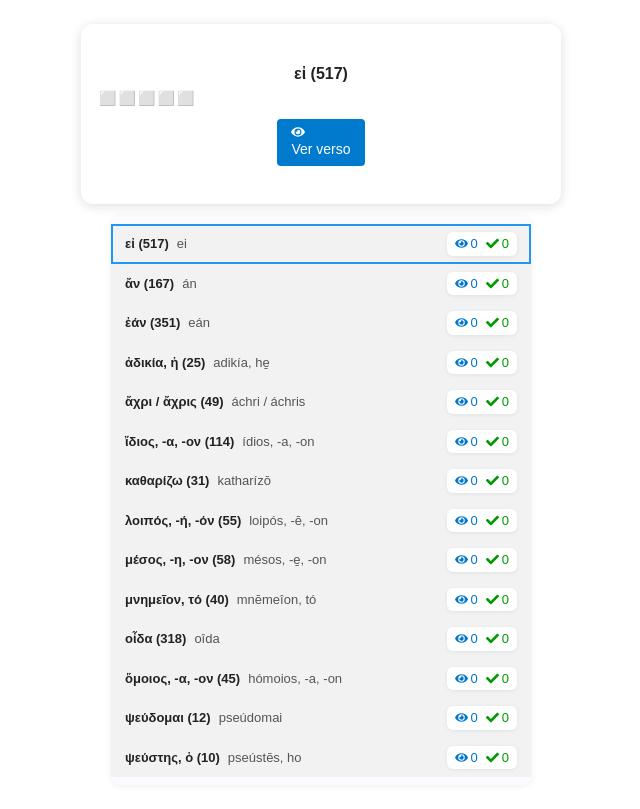
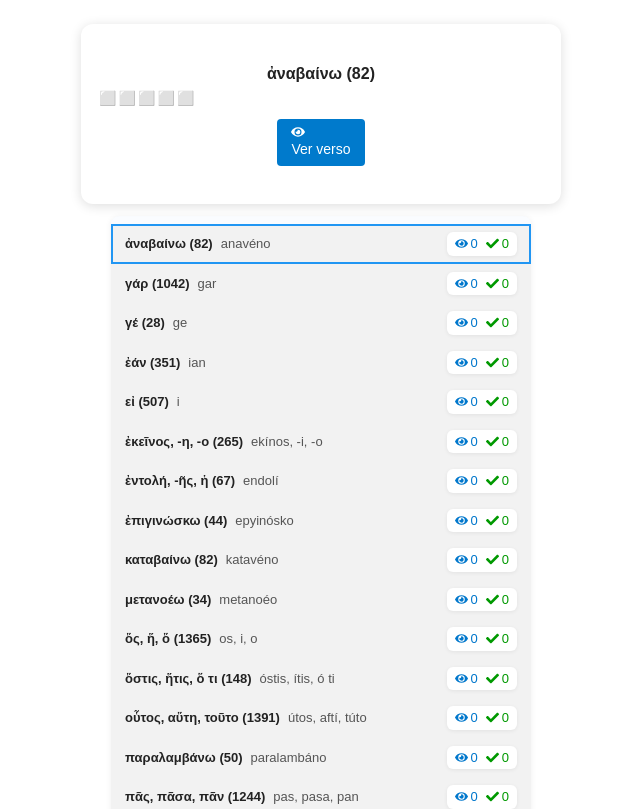
Before and after one commit to thiagobc2/glyphbrain, a Next.js app: page /viewcards in a window 1280 px wide. Shown: the top 809 px of the page, without its empty margins (319-959 px from the left). Built offline with nearby package versions, Linux system fonts and the light colour scheme.

Commit message:
add pages 125 and 126

```diff
--- a/src/app/viewcards/page.tsx
+++ b/src/app/viewcards/page.tsx
@@ -13,21 +13,44 @@ interface VocabularioItem {
 
 export default function ViewCards() {
   const initialVocabulary: VocabularioItem[] = React.useMemo(() => [
-  { palavra: "εἰ (517)", pronuncia: "ei", traducao: "se (c. o ind.)", tags: "517", views: 0, remembers: 0 },
-  { palavra: "ἄν (167)", pronuncia: "án", traducao: "part. condicional/eventualidade (não traduzida)", tags: "167", views: 0, remembers: 0 },
-  { palavra: "ἐάν (351)", pronuncia: "eán", traducao: "se (c. o subj.)", tags: "351", views: 0, remembers: 0 },
-  { palavra: "ἀδικία, ἡ (25)", pronuncia: "adikía, he̱", traducao: "injustiça, maldade", tags: "25", views: 0, remembers: 0 },
-  { palavra: "ἄχρι / ἄχρις (49)", pronuncia: "áchri / áchris", traducao: "até; até que (c. gen.)", tags: "49", views: 0, remembers: 0 },
-  { palavra: "ἴδιος, -α, -ον (114)", pronuncia: "ídios, -a, -on", traducao: "próprio", tags: "114", views: 0, remembers: 0 },
-  { palavra: "καθαρίζω (31)", pronuncia: "katharízō", traducao: "eu limpo, purifico [catarse]", tags: "31", views: 0, remembers: 0 },
-  { palavra: "λοιπός, -ή, -όν (55)", pronuncia: "loipós, -ē, -on", traducao: "restante; outro; adv.: daqui para frente; finalmente", tags: "55", views: 0, remembers: 0 },
-  { palavra: "μέσος, -η, -ον (58)", pronuncia: "mésos, -e̱, -on", traducao: "(que está) no meio; do meio", tags: "58", views: 0, remembers: 0 },
-  { palavra: "μνημεῖον, τό (40)", pronuncia: "mnēmeîon, tó", traducao: "túmulo, tumba", tags: "40", views: 0, remembers: 0 },
-  { palavra: "οἶδα (318)", pronuncia: "oîda", traducao: "sei, conheço (perfeito com sentido presente)", tags: "318", views: 0, remembers: 0 },
-  { palavra: "ὅμοιος, -α, -ον (45)", pronuncia: "hómoios, -a, -on", traducao: "semelhante [homônimo]", tags: "45", views: 0, remembers: 0 },
-  { palavra: "ψεύδομαι (12)", pronuncia: "pseúdomai", traducao: "eu minto; sou falso", tags: "12", views: 0, remembers: 0 },
-  { palavra: "ψεύστης, ὁ (10)", pronuncia: "pseústēs, ho", traducao: "mentiroso", tags: "10", views: 0, remembers: 0 }
+  { palavra: "ἀναβαίνω (82)", pronuncia: "anavéno", traducao: "eu subo", tags: "82", views: 0, remembers: 0 },
+  { palavra: "γάρ (1042)", pronuncia: "gar", traducao: "pois, portanto (conj. causal, posposta)", tags: "1042", views: 0, remembers: 0 },
+  { palavra: "γέ (28)", pronuncia: "ge", traducao: "partíc. enfática: na verdade, realmente, de fato, pelo menos", tags: "28", views: 0, remembers: 0 },
+  { palavra: "ἐάν (351)", pronuncia: "ian", traducao: "se (c. o subj.)", tags: "351", views: 0, remembers: 0 },
+  { palavra: "εἰ (507)", pronuncia: "i", traducao: "se (c. o ind.)", tags: "507", views: 0, remembers: 0 },
+  { palavra: "ἐκεῖνος, -η, -ο (265)", pronuncia: "ekínos, -i, -o", traducao: "aquele, aquela, aquilo", tags: "265", views: 0, remembers: 0 },
+  { palavra: "ἐντολή, -ῆς, ἡ (67)", pronuncia: "endolí", traducao: "mandamento, ordem", tags: "67", views: 0, remembers: 0 },
+  { palavra: "ἐπιγινώσκω (44)", pronuncia: "epyinósko", traducao: "eu conheço (bem); entendo; reconheço", tags: "44", views: 0, remembers: 0 },
+  { palavra: "καταβαίνω (82)", pronuncia: "katavéno", traducao: "eu desço", tags: "82", views: 0, remembers: 0 },
+  { palavra: "μετανοέω (34)", pronuncia: "metanoéo", traducao: "eu mudo a mente; mudo a vida/comportamento; me converto; me arrependo", tags: "34", views: 0, remembers: 0 },
+  { palavra: "ὅς, ἥ, ὅ (1365)", pronuncia: "os, i, o", traducao: "o qual, a qual; que (pron. relativo)", tags: "1365", views: 0, remembers: 0 },
+  { palavra: "ὅστις, ἥτις, ὅ τι (148)", pronuncia: "óstis, ítis, ó ti", traducao: "quem quer que, qualquer que; que (freq. = ὅς, ἥ, ὅ)", tags: "148", views: 0, remembers: 0 },
+  { palavra: "οὗτος, αὕτη, τοῦτο (1391)", pronuncia: "útos, aftí, túto", traducao: "este, esta, isto", tags: "1391", views: 0, remembers: 0 },
+  { palavra: "παραλαμβάνω (50)", pronuncia: "paralambáno", traducao: "eu tomo, levo comigo; recebo; aceito", tags: "50", views: 0, remembers: 0 },
+  { palavra: "πᾶς, πᾶσα, πᾶν (1244)", pronuncia: "pas, pasa, pan", traducao: "todo; cada; inteiro", tags: "1244", views: 0, remembers: 0 },
+  { palavra: "προσφέρω (47)", pronuncia: "prosféro", traducao: "eu trago; ofereço", tags: "47", views: 0, remembers: 0 },
+  { palavra: "τίς, τί (555)", pronuncia: "tis, ti", traducao: "quem? que? qual? que tipo de? (pron. interrogativo)", tags: "555", views: 0, remembers: 0 },
+  { palavra: "τοιοῦτος, -αὕτη, -οῦτον (57)", pronuncia: "tióutos, afti, úton", traducao: "tal, desse tipo", tags: "57", views: 0, remembers: 0 },
+  { palavra: "τις, τι (526)", pronuncia: "tis, ti", traducao: "qualquer um, algum; alguém; alguma coisa (pron. indefinido, enclítico)", tags: "526", views: 0, remembers: 0 }
 ], []);
+
+
+//   const initialVocabulary: VocabularioItem[] = React.useMemo(() => [
+//   { palavra: "εἰ (517)", pronuncia: "ei", traducao: "se (c. o ind.)", tags: "517", views: 0, remembers: 0 },
+//   { palavra: "ἄν (167)", pronuncia: "án", traducao: "part. condicional/eventualidade (não traduzida)", tags: "167", views: 0, remembers: 0 },
+//   { palavra: "ἐάν (351)", pronuncia: "eán", traducao: "se (c. o subj.)", tags: "351", views: 0, remembers: 0 },
+//   { palavra: "ἀδικία, ἡ (25)", pronuncia: "adikía, he̱", traducao: "injustiça, maldade", tags: "25", views: 0, remembers: 0 },
+//   { palavra: "ἄχρι / ἄχρις (49)", pronuncia: "áchri / áchris", traducao: "até; até que (c. gen.)", tags: "49", views: 0, remembers: 0 },
+//   { palavra: "ἴδιος, -α, -ον (114)", pronuncia: "ídios, -a, -on", traducao: "próprio", tags: "114", views: 0, remembers: 0 },
+//   { palavra: "καθαρίζω (31)", pronuncia: "katharízō", traducao: "eu limpo, purifico [catarse]", tags: "31", views: 0, remembers: 0 },
+//   { palavra: "λοιπός, -ή, -όν (55)", pronuncia: "loipós, -ē, -on", traducao: "restante; outro; adv.: daqui para frente; finalmente", tags: "55", views: 0, remembers: 0 },
+//   { palavra: "μέσος, -η, -ον (58)", pronuncia: "mésos, -e̱, -on", traducao: "(que está) no meio; do meio", tags: "58", views: 0, remembers: 0 },
+//   { palavra: "μνημεῖον, τό (40)", pronuncia: "mnēmeîon, tó", traducao: "túmulo, tumba", tags: "40", views: 0, remembers: 0 },
+//   { palavra: "οἶδα (318)", pronuncia: "oîda", traducao: "sei, conheço (perfeito com sentido presente)", tags: "318", views: 0, remembers: 0 },
+//   { palavra: "ὅμοιος, -α, -ον (45)", pronuncia: "hómoios, -a, -on", traducao: "semelhante [homônimo]", tags: "45", views: 0, remembers: 0 },
+//   { palavra: "ψεύδομαι (12)", pronuncia: "pseúdomai", traducao: "eu minto; sou falso", tags: "12", views: 0, remembers: 0 },
+//   { palavra: "ψεύστης, ὁ (10)", pronuncia: "pseústēs, ho", traducao: "mentiroso", tags: "10", views: 0, remembers: 0 }
+// ], []);
 
   // const initialVocabulary: VocabularioItem[] = React.useMemo(() => [
   //   { palavra: "δικαιόω (39)", pronuncia: "dikaióo̱", traducao: "eu justifico, declaro justo", tags: "39", views: 0, remembers: 0 },
```
